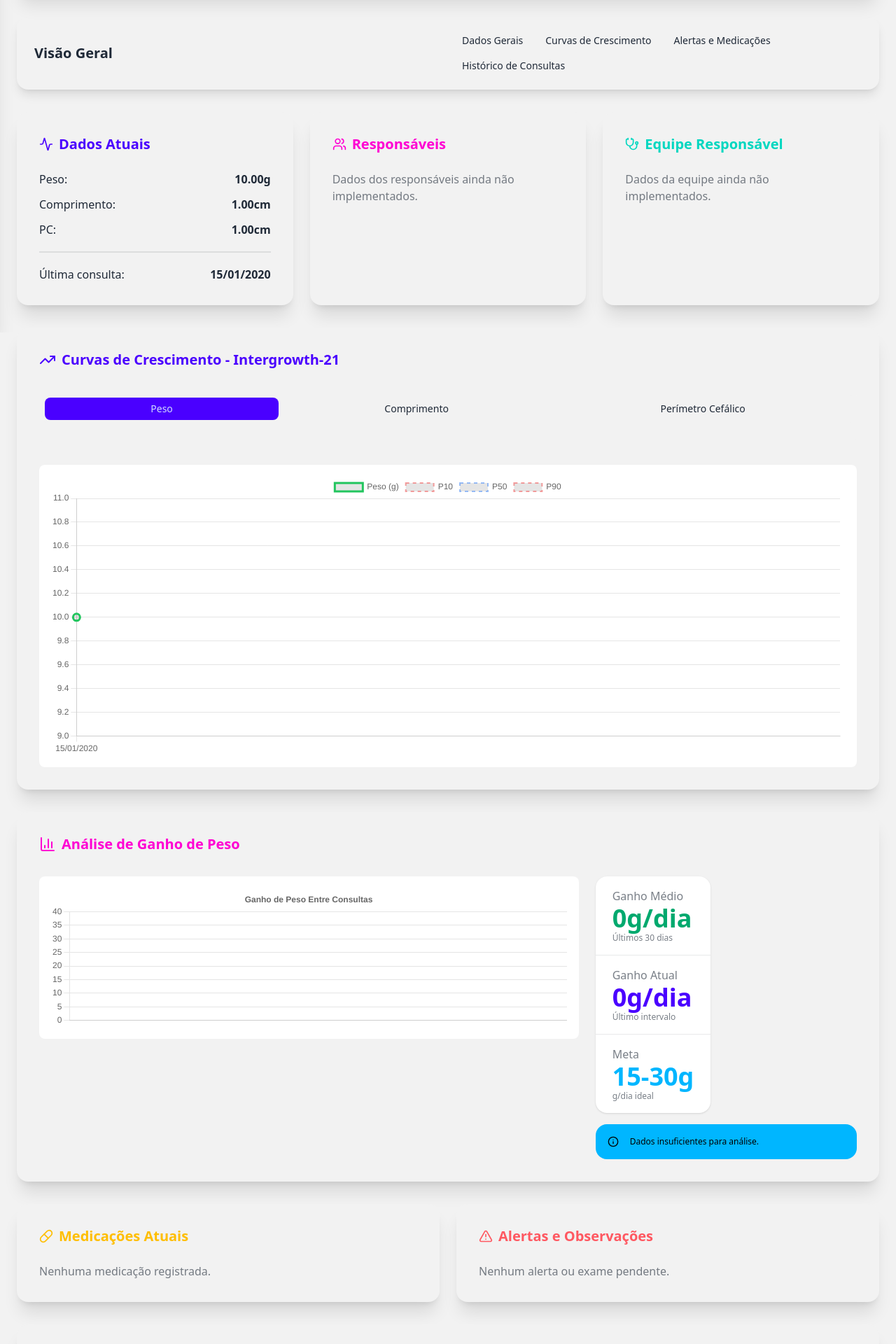
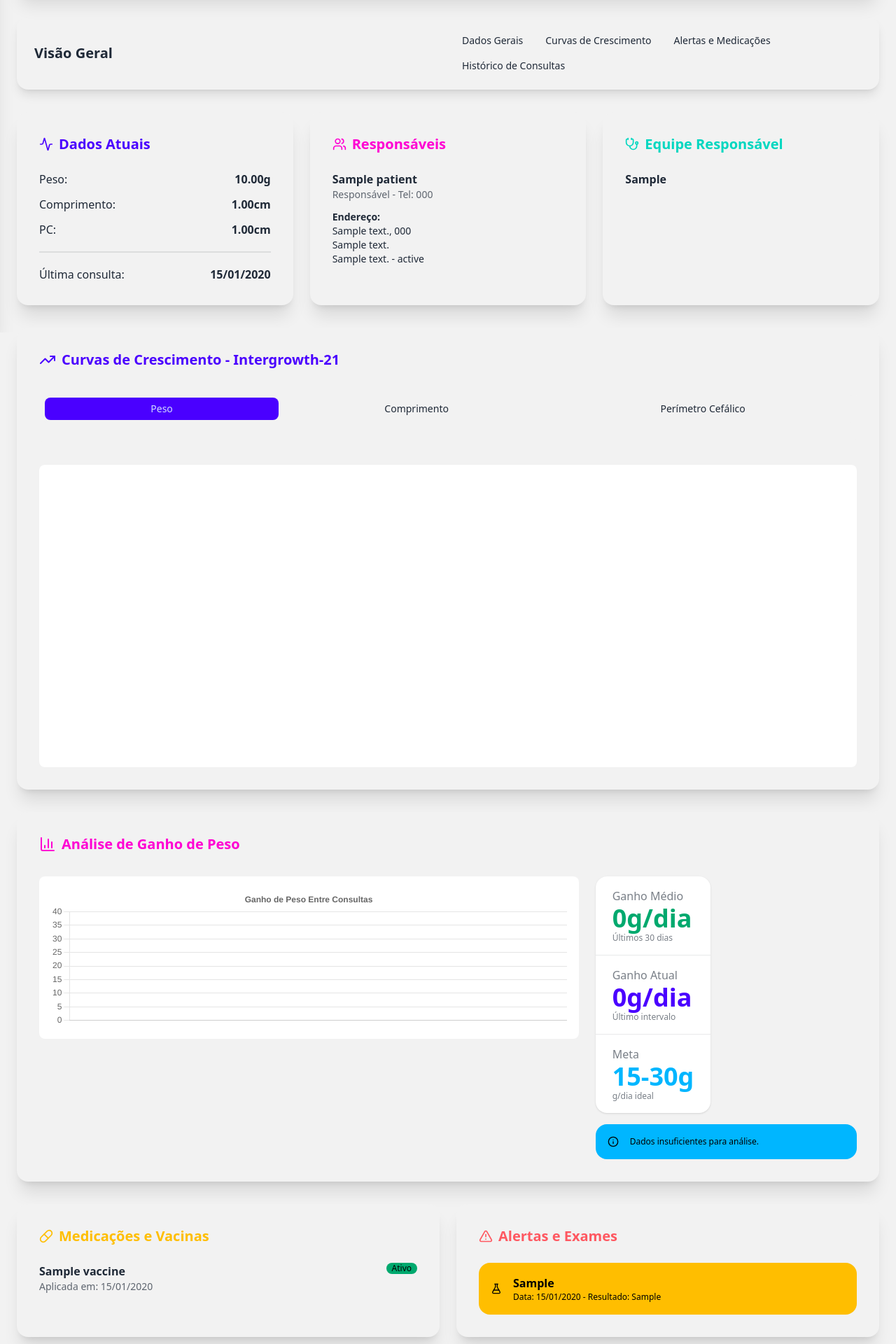
Before and after one commit to EdeilsonAzevedo/Karu, a Django app: page /patients/00000000-0000-0000-0000-000000000001/ in a window 1280 px wide. Shown: the part 325-2245 px from the top of the page at 70% size. Run offline with Django 5.2, Linux system fonts and the light colour scheme; tables that the repository leaves empty hold one stand-in row (values such as "Sample post"); a map, chart or similar area stays blank; some libraries are stand-ins or nearby versions.

Commit message:
feat: adiciona cards de responsável

```diff
--- a/apps/patients/views.py
+++ b/apps/patients/views.py
@@ -15,8 +15,10 @@
 )
 from .models import (
     ClinicalWarningSign,
+    Exam,
     Patient,
     Record,
+    Vaccine,
 )
 
 
@@ -275,13 +277,32 @@
 def patient_detail(request, pk):
     patient = get_object_or_404(Patient, pk=pk)
 
-    # Busca o histórico para a lista de consultas
-    consultation_records = patient.records.filter(record_type="consultation").order_by("-date")
+    # --- DADOS PARA O HISTÓRICO ---
+    # Usamos prefetch_related para otimizar a busca de dados relacionados
+    consultation_records = (
+        patient.records.filter(record_type="consultation")
+        .order_by("-date")
+        .prefetch_related("consultation_details", "warning_signs")
+    )
 
-    # Chama a função auxiliar para fazer os cálculos complexos
-    chart_data_dict = _get_growth_chart_data(patient)
+    # --- DADOS PARA OS CARDS DE ALERTAS E MEDICAÇÕES ---
+    # Busca todos os exames e vacinas de todos os registros do paciente
+    patient_exams = Exam.objects.filter(record__patient=patient).order_by("-date")
+    patient_vaccines = Vaccine.objects.filter(record__patient=patient).order_by("-date")
 
-    # Lógica de cálculo de idade
+    # --- DADOS PARA A EQUIPE RESPONSÁVEL ---
+    # Pega os nomes únicos de todos os profissionais que já atenderam o paciente
+    team_professionals = (
+        patient.records.exclude(professional__isnull=True)
+        .exclude(professional__exact="")
+        .values_list("professional", flat=True)
+        .distinct()
+    )
+
+    # --- CÁLCULOS DE IDADE E GRÁFICOS ---
+    chart_context = _get_growth_chart_data(patient)
+    weight_gain_context = get_weight_gain_analysis_data(patient)
+
     today = timezone.now().date()
     age_timedelta = today - patient.date_of_birth
     age_in_days = age_timedelta.days
@@ -289,15 +310,19 @@
     corrected_age_weeks = total_days_corrected // 7
     corrected_age_remaining_days = total_days_corrected % 7
 
+    # --- MONTAGEM DO CONTEXTO FINAL ---
     context = {
         "patient": patient,
         "consultation_records": consultation_records,
         "age_in_days": age_in_days,
         "corrected_age_weeks": corrected_age_weeks,
         "corrected_age_remaining_days": corrected_age_remaining_days,
-        "chart_context": chart_data_dict,
+        "patient_exams": patient_exams,
+        "patient_vaccines": patient_vaccines,
+        "team_professionals": team_professionals,
     }
-    weight_gain_context = get_weight_gain_analysis_data(patient)
+
+    context.update(chart_context)
     context.update(weight_gain_context)
 
     return render(request, "patients/patient_detail.html", context)
--- a/templates/patients/patient_detail.html
+++ b/templates/patients/patient_detail.html
@@ -120,7 +120,16 @@
                     <div class="card-body">
                         <h3 class="card-title text-secondary mb-4"><i data-lucide="users" class="w-5 h-5"></i> Responsáveis</h3>
                         <div class="space-y-3">
-                            <p class="text-base-content/60">Dados dos responsáveis ainda não implementados.</p>
+                            <div>
+                                <div class="font-semibold">{{ patient.guardian_name|default:"Não informado" }}</div>
+                                <div class="text-sm text-base-content/70">Responsável - Tel: {{ patient.contact_phone|default:"Não informado" }}</div>
+                            </div>
+                            <div class="text-sm mt-2">
+                                <strong>Endereço:</strong><br>
+                                {{ patient.address_street|default:"" }}{% if patient.address_number %}, {{ patient.address_number }}{% endif %}<br>
+                                {{ patient.address_neighborhood|default:"" }}<br>
+                                {{ patient.address_city|default:"" }} - {{ patient.address_state|default:"" }}
+                            </div>
                         </div>
                     </div>
                 </div>
@@ -129,7 +138,14 @@
                     <div class="card-body">
                         <h3 class="card-title text-accent mb-4"><i data-lucide="stethoscope" class="w-5 h-5"></i> Equipe Responsável</h3>
                         <div class="space-y-3">
-                            <p class="text-base-content/60">Dados da equipe ainda não implementados.</p>
+                            {% for professional in team_professionals %}
+                                <div>
+                                    <div class="font-semibold">{{ professional }}</div>
+                                    {# <div class="text-sm text-base-content/70">Especialidade</div> #}
+                                </div>
+                            {% empty %}
+                                <p class="text-base-content/60">Nenhum profissional registrado nos atendimentos.</p>
+                            {% endfor %}
                         </div>
                     </div>
                 </div>
@@ -204,18 +220,18 @@
             <div id="alertas-medicacoes" class="grid grid-cols-1 lg:grid-cols-2 gap-6 mb-8">
                 <div class="card bg-base-200 shadow-xl">
                     <div class="card-body">
-                        <h3 class="card-title text-warning mb-4"><i data-lucide="pill" class="w-5 h-5"></i> Medicações Atuais</h3>
+                        <h3 class="card-title text-warning mb-4"><i data-lucide="pill" class="w-5 h-5"></i> Medicações e Vacinas</h3>
                         <div class="space-y-3">
                             {% for vaccine in patient_vaccines %}
                                 <div class="flex justify-between items-start">
                                     <div>
                                         <div class="font-semibold">{{ vaccine.name }}</div>
-                                        <div class="text-sm text-base-content/70">{{ vaccine.lot|default:"Lote não informado" }} - {{ vaccine.date|date:"d/m/Y" }}</div>
+                                        <div class="text-sm text-base-content/70">Aplicada em: {{ vaccine.date|date:"d/m/Y" }}</div>
                                     </div>
                                     <div class="badge badge-success badge-sm">Ativo</div>
                                 </div>
                             {% empty %}
-                                <p class="text-base-content/60">Nenhuma medicação registrada.</p>
+                                <p class="text-base-content/60">Nenhuma medicação ou vacina registrada.</p>
                             {% endfor %}
                         </div>
                     </div>
@@ -223,18 +239,18 @@
 
                 <div class="card bg-base-200 shadow-xl">
                     <div class="card-body">
-                        <h3 class="card-title text-error mb-4"><i data-lucide="alert-triangle" class="w-5 h-5"></i> Alertas e Observações</h3>
+                        <h3 class="card-title text-error mb-4"><i data-lucide="alert-triangle" class="w-5 h-5"></i> Alertas e Exames</h3>
                         <div class="space-y-3">
                             {% for exam in patient_exams %}
                                 <div class="alert alert-warning">
-                                    <i data-lucide="eye" class="w-4 h-4"></i>
+                                    <i data-lucide="flask-conical" class="w-4 h-4"></i>
                                     <div>
                                         <div class="font-semibold">{{ exam.type }}</div>
-                                        <div class="text-xs">{{ exam.date|date:"d/m/Y" }} - {{ exam.result|default:"Aguardando" }}</div>
+                                        <div class="text-xs">Data: {{ exam.date|date:"d/m/Y"|default:"N/A" }} - Resultado: {{ exam.result|default:"Aguardando" }}</div>
                                     </div>
                                 </div>
                             {% empty %}
-                                <p class="text-base-content/60">Nenhum alerta ou exame pendente.</p>
+                                <p class="text-base-content/60">Nenhum alerta ou exame registrado.</p>
                             {% endfor %}
                         </div>
                     </div>
@@ -381,7 +397,7 @@
         }
         // Inicializa o gráfico de peso pela primeira vez
         // Não precisa do DOMContentLoaded aqui, pois o script já está no final da página
-         initWeightGainChart();
+        initWeightGainChart();
         drawChart('weight');
 
     </script>
```
